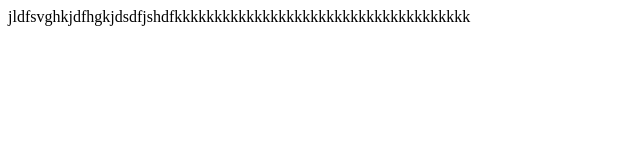
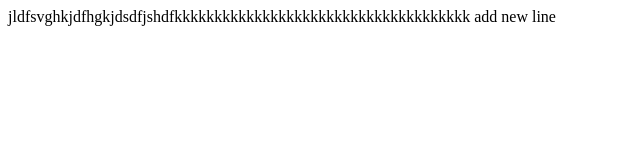
Before and after one commit to anil1234kumar/git-hub, a plain HTML site: page index.html in a window 1280 px wide. Shown: the full height of the page, 0-640 px from the left. Drawn offline with Linux system fonts and the light colour scheme.

Commit message:
add new line

```diff
--- a/index.html
+++ b/index.html
@@ -7,6 +7,6 @@
     <title>Document</title>
   </head>
   <body>
-    jldfsvghkjdfhgkjdsdfjshdfkkkkkkkkkkkkkkkkkkkkkkkkkkkkkkkkkkkkk
+    jldfsvghkjdfhgkjdsdfjshdfkkkkkkkkkkkkkkkkkkkkkkkkkkkkkkkkkkkkk add new line
   </body>
 </html>
```
